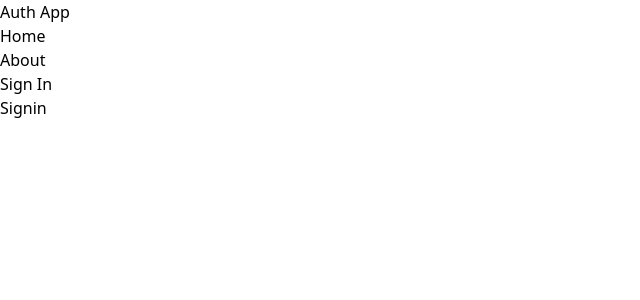
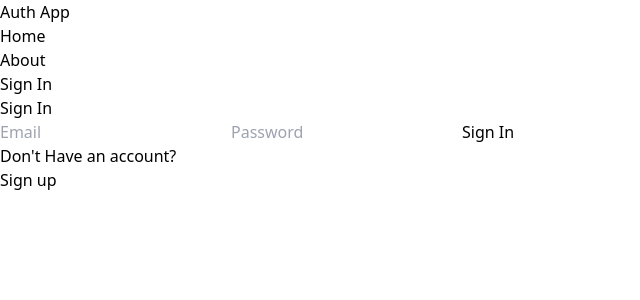
Before and after one commit to RickyCheungWeb/mern-auth, a React (Vite) app in the folder client/: page /sign-in in a window 1280 px wide. Shown: the top 300 px of the page, without its empty margins (0-640 px from the left). Built offline with nearby package versions, Linux system fonts and the light colour scheme.

Commit message:
complete sign in page functionality

```diff
--- a/client/src/App.jsx
+++ b/client/src/App.jsx
@@ -1,6 +1,6 @@
 import { BrowserRouter, Routes, Route } from 'react-router-dom';
 import Home from './pages/Home';
-import Signin from './pages/Signin';
+import SignIn from './pages/Signin';
 import SignUp from './pages/SignUp';
 import Profile from './pages/Profile';
 import About from './pages/About.jsx';
@@ -13,7 +13,7 @@
       <Routes>
         <Route path='/' element={<Home />} />
         <Route path='/about' element={<About />} />
-        <Route path='/sign-in' element={<Signin />} />
+        <Route path='/sign-in' element={<SignIn />} />
         <Route path='/sign-up' element={<SignUp />} />
         <Route path='/profile' element={<Profile />} />
       </Routes>
--- a/client/src/pages/SignUp.jsx
+++ b/client/src/pages/SignUp.jsx
@@ -1,10 +1,11 @@
 import { useState } from 'react';
-import { Link } from 'react-router-dom';
+import { Link, useNavigate } from 'react-router-dom';
 
 export default function SignUp() {
   const [formData, setFormData] = useState({});
   const [error, setError] = useState(false);
   const [loading, setLoading] = useState(false);
+  const navigate = useNavigate();
 
   const handleChange = (e) => {
     setFormData({ ...formData, [e.target.id]: e.target.value });
@@ -25,16 +26,16 @@
       });
 
       const data = await res.json();
-      setLoading(false);
       setError(false);
 
       if (!res.ok) {
         throw new Error();
       }
+      navigate('/sign-in');
     } catch (error) {
-      setLoading(false);
       setError(true);
     }
+    setLoading(false);
   };
 
   return (
--- a/client/src/pages/Signin.jsx
+++ b/client/src/pages/Signin.jsx
@@ -1,9 +1,83 @@
-import React from 'react'
+import { useState } from 'react';
+import { Link, useNavigate } from 'react-router-dom';
 
-export default function Signin() {
+export default function SignIn() {
+  const [formData, setFormData] = useState({});
+  const [error, setError] = useState(false);
+  const [loading, setLoading] = useState(false);
+  const navigate = useNavigate();
+
+  const handleChange = (e) => {
+    setFormData({ ...formData, [e.target.id]: e.target.value });
+  };
+
+  const handleSubmit = async (e) => {
+    e.preventDefault();
+    try {
+      setError(false);
+      setLoading(true);
+
+      const res = await fetch('/api/auth/signin', {
+        method: 'POST',
+        body: JSON.stringify(formData),
+        headers: {
+          'Content-Type': 'application/json',
+        },
+      });
+
+      const data = await res.json();
+
+      setError(false);
+
+      if (!res.ok) {
+        throw new Error('Failed to sign in.');
+      }
+      navigate('/');
+    } catch (error) {
+      setError(true);
+    }
+    setLoading(false);
+  };
+
   return (
-    <div>
-      Signin
+    <div className='p-3 max-w-lg mx-auto'>
+      <h1 className='text-3xl text-center font-semibold my-7'>Sign In</h1>
+
+      <form onSubmit={handleSubmit} className='flex flex-col gap-4'>
+        <input
+          type='email'
+          placeholder='Email'
+          id='email'
+          className='bg-slate-100 p-3 rounded-lg'
+          onChange={handleChange}
+        />
+        <input
+          type='password'
+          placeholder='Password'
+          id='password'
+          className='bg-slate-100 p-3 rounded-lg'
+          onChange={handleChange}
+        />
+        <button
+          disabled={loading}
+          className='bg-slate-700 text-white rounded-lg uppercase p-3 hover:opacity-95 disabled:opacity-80'
+        >
+          {loading ? 'Loading...' : 'Sign In'}
+        </button>
+      </form>
+
+      <div className='flex gap-2 mt-5'>
+        <p>Don&apos;t Have an account?</p>
+        <Link to='/sign-up'>
+          <span className='text-blue-500'>Sign up</span>
+        </Link>
+      </div>
+      {error && (
+        <p className='text-red-700 mt-5'>
+          {' '}
+          Could not sign in with this credential, please try again.
+        </p>
+      )}
     </div>
-  )
+  );
 }
```
